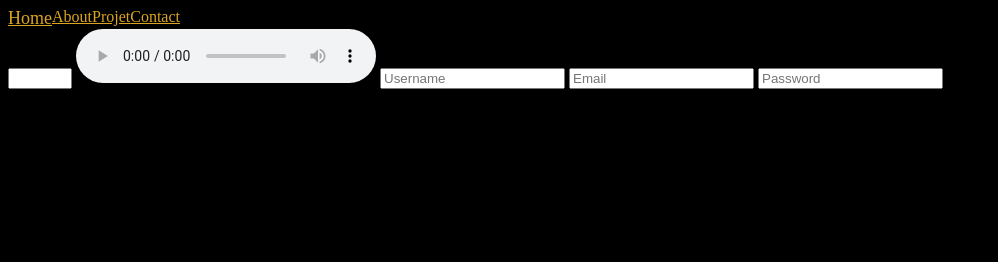
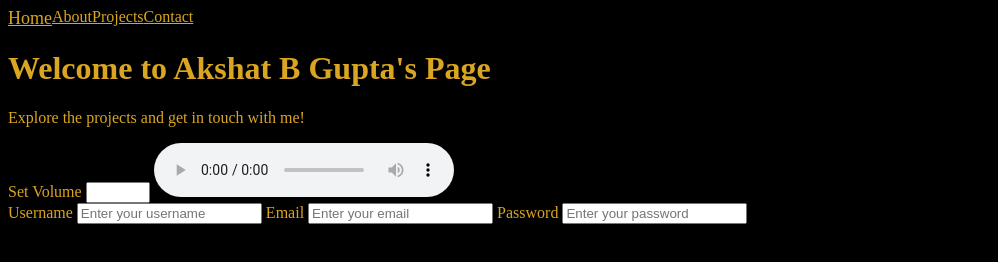
Before and after one commit to gakshatb/Web, a plain HTML site: page index.html in a window 1280 px wide. Shown: the whole page, without its empty margins (0-998 px from the left). Drawn offline with Linux system fonts and the light colour scheme.

Commit message:
Update index.html

```diff
--- a/index.html
+++ b/index.html
@@ -7,6 +7,7 @@
     <link rel="stylesheet" href="style.css" />
   </head>
   <body>
+    <!-- Navigation Bar -->
     <nav>
       <div class="Home">
         <a href="#">Home</a>
@@ -15,20 +16,38 @@
         <a href="#">About</a>
       </div>
       <div class="Project">
-        <a href="#">Projet</a>
+        <a href="#">Projects</a>
       </div>
       <div class="Contact">
         <a href="#">Contact</a>
       </div>
     </nav>
-    <input type="number" name="volume" min="0" max="100" />
-    <audio src="demo.mp3" controls></audio>
-    <label for="name"></label>
-    <input placeholder="Username" id="name" name="name"/>
-    <label for="name"></label>
-    <input placeholder="Email" id="name" name="name"/>
-    <label for="name"></label>
-    <input placeholder="Password" id="name" name="name"/>
+
+    <!-- Main Container -->
+    <div class="container">
+      <h1>Welcome to Akshat B Gupta's Page</h1>
+      <p>Explore the projects and get in touch with me!</p>
+
+      <!-- Volume Control -->
+      <label for="volume">Set Volume</label>
+      <input type="number" name="volume" id="volume" min="0" max="100" />
+
+      <!-- Audio Player -->
+      <audio src="demo.mp3" controls></audio>
+
+      <!-- User Form -->
+      <form>
+        <label for="username">Username</label>
+        <input type="text" id="username" name="username" placeholder="Enter your username" />
+
+        <label for="email">Email</label>
+        <input type="email" id="email" name="email" placeholder="Enter your email" />
+
+        <label for="password">Password</label>
+        <input type="password" id="password" name="password" placeholder="Enter your password" />
+      </form>
+    </div>
+
     <script src="script.js"></script>
   </body>
 </html>
```
